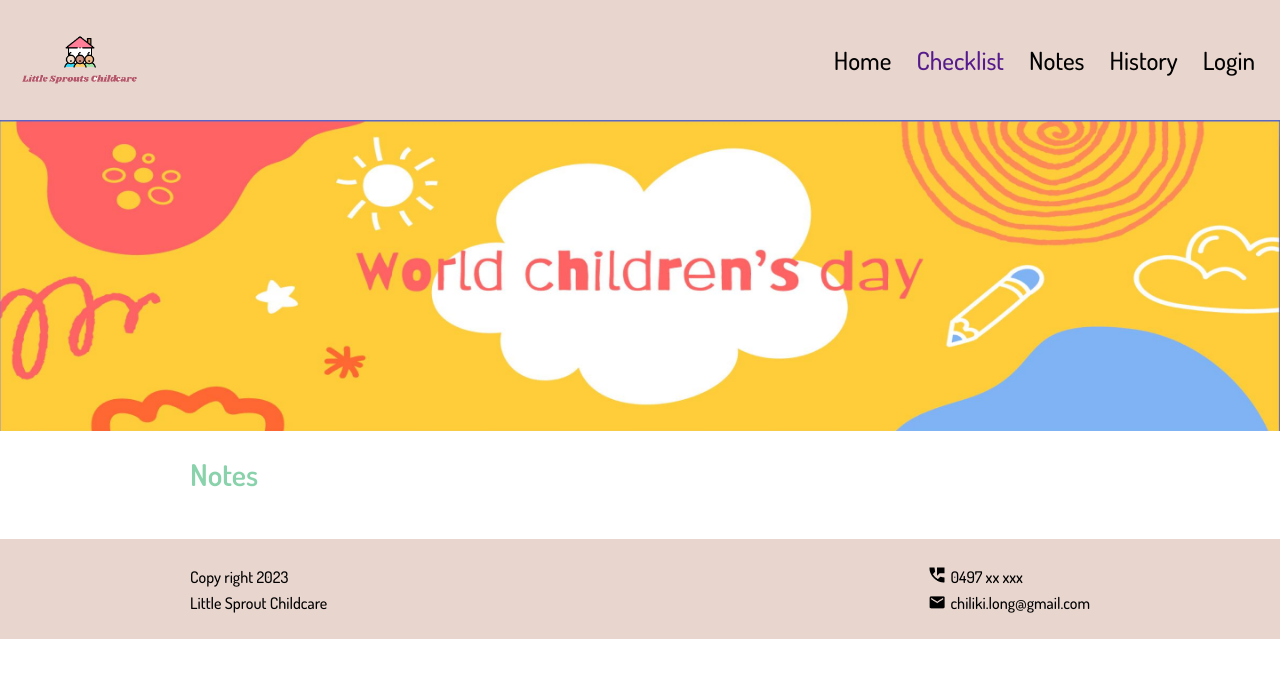
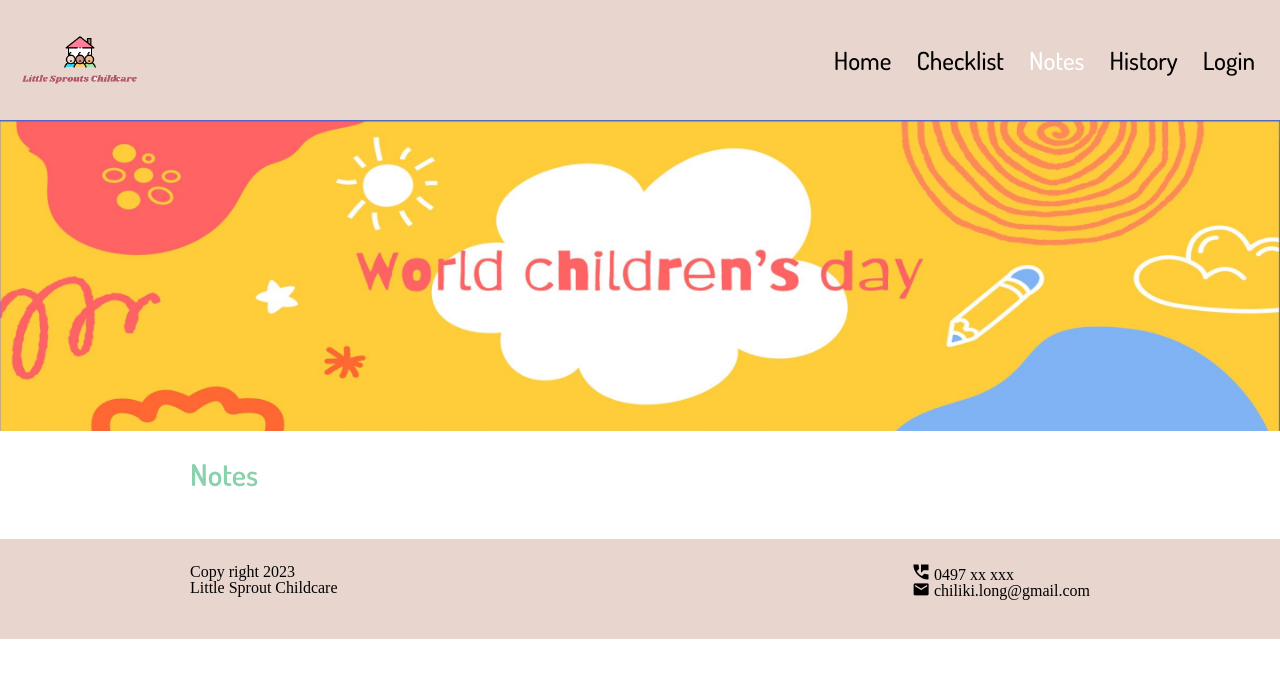
Before and after one commit to long-phamclk/little-sprout-childcare, a React (Vite) app: page /notes in a window 1280 px wide. Shown: the top 678 px of the page. Built offline with nearby package versions, Linux system fonts and the light colour scheme.

Commit message:
add active class to button

```diff
--- a/src/components/Footer.jsx
+++ b/src/components/Footer.jsx
@@ -36,17 +36,9 @@ const FooterBox = styled.div`
   display: flex;
 `;
 
-const Company = styled.div`
-  font-family: "Dosis", sans-serif;
-  font-weight: 500;
-  line-height: ${26 / 16};
-`;
+const Company = styled.div``;
 
 const Contact = styled.div`
-  font-family: "Dosis", sans-serif;
-  font-weight: 500;
-  line-height: ${26 / 16};
-
   img {
     margin-right: 5px;
   }
--- a/src/components/Header.jsx
+++ b/src/components/Header.jsx
@@ -1,5 +1,5 @@
 import styled from "styled-components";
-import { Link } from "react-router-dom";
+import { Link, NavLink } from "react-router-dom";
 
 function Nav() {
   return (
@@ -9,7 +9,7 @@ function Nav() {
       </Logo>
       <NavButtonWrapper>
         <NavButton>
-          <a href="/">Home</a>
+          <StyledNavlink to="/">Home</StyledNavlink>
         </NavButton>
         <DropDown>
           <DropBtn>Checklist</DropBtn>
@@ -19,13 +19,13 @@ function Nav() {
           </DropContent>
         </DropDown>
         <NavButton>
-          <a href="/notes">Notes</a>
+          <StyledNavlink to="/notes">Notes</StyledNavlink>
         </NavButton>
         <NavButton>
-          <a href="/history">History</a>
+          <StyledNavlink to="/history">History</StyledNavlink>
         </NavButton>
         <NavButton>
-          <a href="/login">Login</a>
+          <StyledNavlink to="/login">Login</StyledNavlink>
         </NavButton>
       </NavButtonWrapper>
     </Wrapper>
@@ -77,14 +77,12 @@ const DropDown = styled.div`
 
 const DropBtn = styled.button`
   font-size: ${25 / 16}rem;
-  font-family: "Dosis", sans-serif;
   font-weight: 500;
   padding: 0 25px 0 0;
   border: 0;
   line-height: 1;
   background-color: HSL(16deg, 36%, 86%);
   cursor: pointer;
-  color: #551a8b;
 `;
 
 const DropContent = styled.div`
@@ -98,7 +96,6 @@ const DropContent = styled.div`
 
 const Content = styled(Link)`
   float: none;
-  color: black;
   padding: 12px 16px;
   text-decoration: none;
   display: block;
@@ -107,7 +104,6 @@ const Content = styled(Link)`
   font-family: "Dosis", sans-serif;
   font-weight: 500;
   width: max-content;
-  color: #551a8b;
 
   &:hover {
     background-color: #3a3012f6;
@@ -115,4 +111,10 @@ const Content = styled(Link)`
   }
 `;
 
+const StyledNavlink = styled(NavLink)`
+  &.active {
+    color: white;
+  }
+`;
+
 export default Nav;
--- a/src/main.css
+++ b/src/main.css
@@ -1,10 +1,4 @@
-*,
-*:before,
-*:after {
-  font-family: "Dosis", sans-serif;
-  box-sizing: border-box;
-  color: black;
-}
+
 
 
 /* http://meyerweb.com/eric/tools/css/reset/
@@ -55,3 +49,14 @@ table {
 	border-collapse: collapse;
 	border-spacing: 0;
 }
+
+
+*,
+*:before,
+*:after {
+  font-family: "Dosis", sans-serif;
+  box-sizing: border-box;
+  color: black;
+  line-height: 26 / 16;
+  font-weight: 500;
+}
--- a/src/pages/closechecklist/CloseCheckList.jsx
+++ b/src/pages/closechecklist/CloseCheckList.jsx
@@ -29,7 +29,6 @@ const Wrapper = styled.div`
 `;
 
 const Heading = styled.h2`
-  font-family: "Dosis", sans-serif;
   font-size: ${30 / 16}rem;
   font-weight: 600;
   color: hsl(148deg 45% 68%);
--- a/src/pages/home/Home.jsx
+++ b/src/pages/home/Home.jsx
@@ -22,12 +22,8 @@ function Body() {
         </Article>
         <LineBox></LineBox>
         <ListButtonWrapper>
-          <OpeningListButton to="/openchecklist">
-            Opening Checklist
-          </OpeningListButton>
-          <ClosingListButton to="/closechecklist">
-            Closing Checklist
-          </ClosingListButton>
+          <ListButton to="/openchecklist">Opening Checklist</ListButton>
+          <ListButton to="/closechecklist">Closing Checklist</ListButton>
         </ListButtonWrapper>
       </Wrapper>
       <Footer />
@@ -41,7 +37,6 @@ const Wrapper = styled.section`
 
 const Heading = styled.h2`
   display: block;
-  font-family: "Dosis", sans-serif;
   font-size: ${35 / 16}rem;
   font-weight: 600;
   color: hsl(148deg 45% 68%);
@@ -78,19 +73,7 @@ const ListButtonWrapper = styled.div`
   margin-top: 50px;
 `;
 
-const OpeningListButton = styled(Link)`
-  font-family: "Dosis", sans-serif;
-  font-size: ${25 / 16}rem;
-  font-weight: 600;
-  padding: 15px 40px;
-  background-color: hsl(0deg 0% 85%);
-  width: 285px;
-  border-radius: 10px;
-  text-align: center;
-  text-decoration: none;
-`;
-
-const ClosingListButton = styled(Link)`
+const ListButton = styled(Link)`
   font-family: "Dosis", sans-serif;
   font-size: ${25 / 16}rem;
   font-weight: 600;
```
